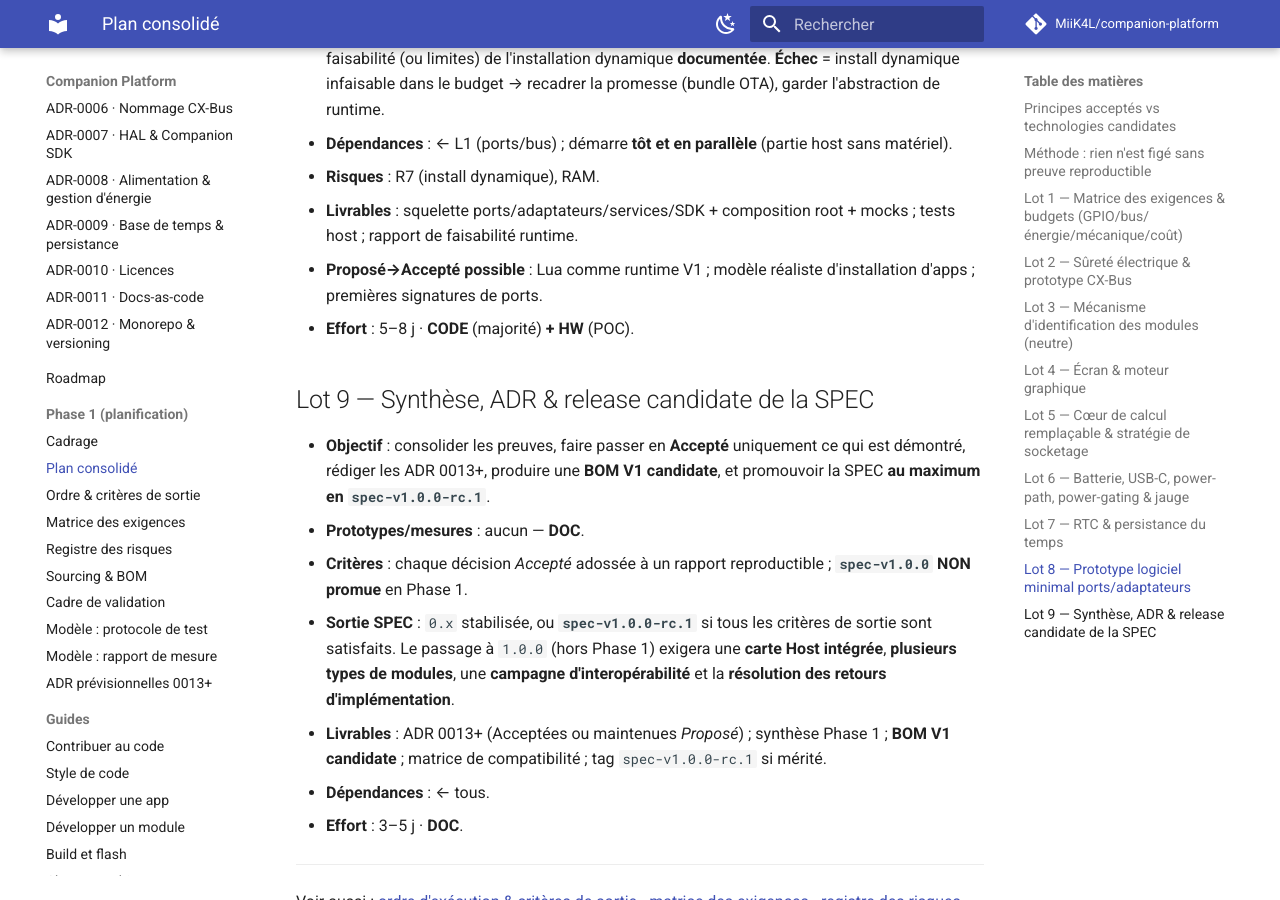
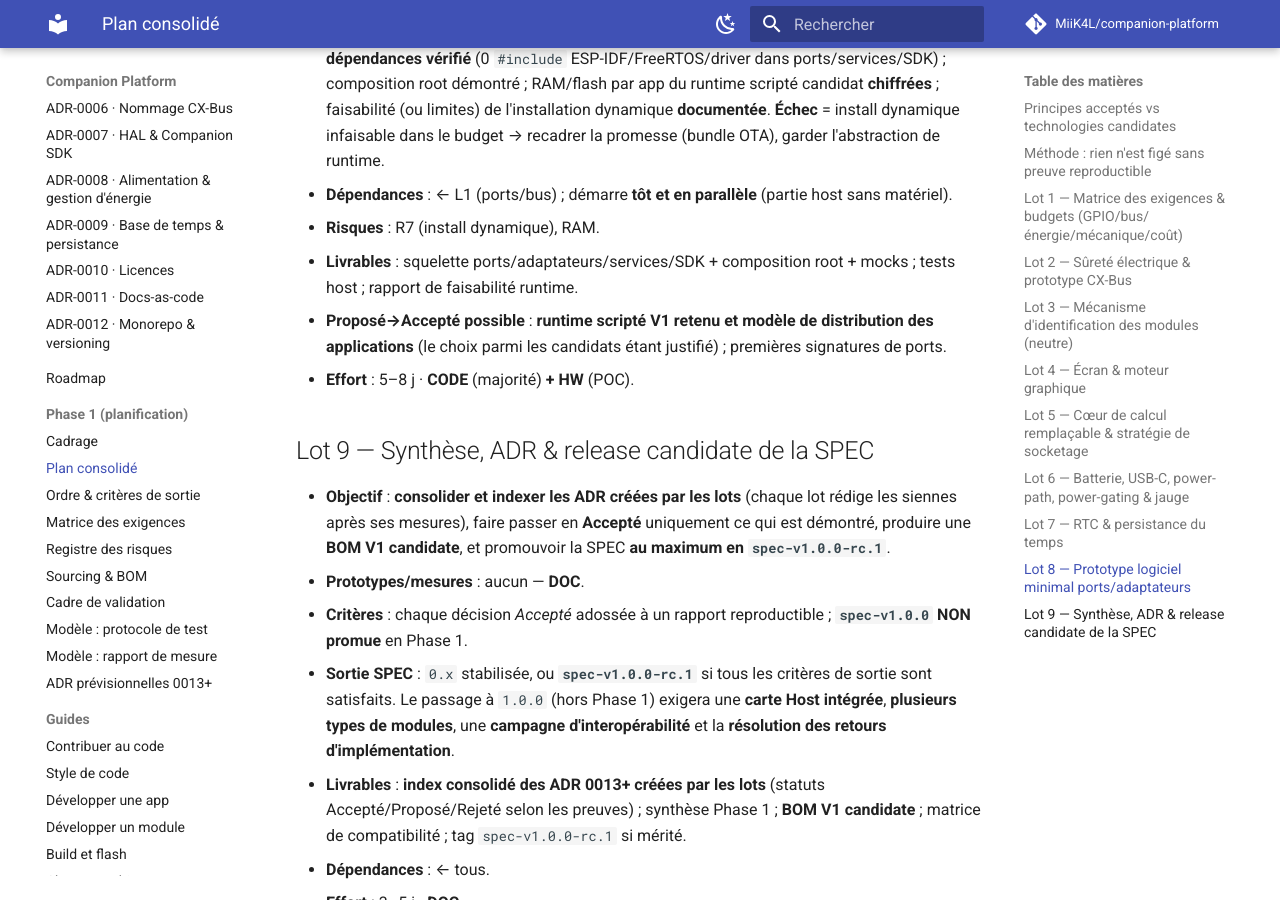
Before and after one commit to MiiK4L/companion-platform, an MkDocs documentation site: the page built from docs/phase-1/plan.md, in a window 1280 px wide and 900 px high, scrolled down 6726 px. Built offline with MkDocs 1.6.1 and Material for MkDocs 9.7.7, drawn with Linux system fonts in a browser that asks for light colours; comment, search, counter and statistics services are not loaded; some of the changed text lies outside the part shown.

Commit message:
docs(phase-1): décisions affichage/runtime neutres et L9 = index
Affichage/runtime V1 en decisions neutres ; arbitrage coeur ; L9
consolide/indexe les ADR des lots.

```diff
--- a/docs/phase-1/plan.md
+++ b/docs/phase-1/plan.md
@@ -105,7 +105,7 @@
 - **Dépendances** : ← L1 ; ↔ L2 (SPI) ; ↔ L6 (conso).
 - **Risques** : R2, RAM/PSRAM, R4 (autonomie).
 - **Livrables** : rapport écran (RAM/FPS/conso) + reco contrôleur+format.
-- **Proposé→Accepté possible** : contrôleur+format ; LVGL ; budget RAM/écran.
+- **Proposé→Accepté possible** : **architecture d'affichage et moteur graphique V1 retenu** (contrôleur, format, budget mémoire), le choix parmi les candidats étant justifié par comparaison.
 - **Effort** : 4–6 j · **HW** (+ CODE via L8).
 
 ## Lot 5 — Cœur de calcul remplaçable & stratégie de socketage
@@ -162,16 +162,16 @@
 - **Dépendances** : ← L1 (ports/bus) ; démarre **tôt et en parallèle** (partie host sans matériel).
 - **Risques** : R7 (install dynamique), RAM.
 - **Livrables** : squelette ports/adaptateurs/services/SDK + composition root + mocks ; tests host ; rapport de faisabilité runtime.
-- **Proposé→Accepté possible** : Lua comme runtime V1 ; modèle réaliste d'installation d'apps ; premières signatures de ports.
+- **Proposé→Accepté possible** : **runtime scripté V1 retenu et modèle de distribution des applications** (le choix parmi les candidats étant justifié) ; premières signatures de ports.
 - **Effort** : 5–8 j · **CODE** (majorité) **+ HW** (POC).
 
 ## Lot 9 — Synthèse, ADR & release candidate de la SPEC
 
-- **Objectif** : consolider les preuves, faire passer en **Accepté** uniquement ce qui est démontré, rédiger les ADR 0013+, produire une **BOM V1 candidate**, et promouvoir la SPEC **au maximum en `spec-v1.0.0-rc.1`**.
+- **Objectif** : **consolider et indexer les ADR créées par les lots** (chaque lot rédige les siennes après ses mesures), faire passer en **Accepté** uniquement ce qui est démontré, produire une **BOM V1 candidate**, et promouvoir la SPEC **au maximum en `spec-v1.0.0-rc.1`**.
 - **Prototypes/mesures** : aucun — **DOC**.
 - **Critères** : chaque décision *Accepté* adossée à un rapport reproductible ; **`spec-v1.0.0` NON promue** en Phase 1.
 - **Sortie SPEC** : `0.x` stabilisée, ou **`spec-v1.0.0-rc.1`** si tous les critères de sortie sont satisfaits. Le passage à `1.0.0` (hors Phase 1) exigera une **carte Host intégrée**, **plusieurs types de modules**, une **campagne d'interopérabilité** et la **résolution des retours d'implémentation**.
-- **Livrables** : ADR 0013+ (Acceptées ou maintenues *Proposé*) ; synthèse Phase 1 ; **BOM V1 candidate** ; matrice de compatibilité ; tag `spec-v1.0.0-rc.1` si mérité.
+- **Livrables** : **index consolidé des ADR 0013+ créées par les lots** (statuts Accepté/Proposé/Rejeté selon les preuves) ; synthèse Phase 1 ; **BOM V1 candidate** ; matrice de compatibilité ; tag `spec-v1.0.0-rc.1` si mérité.
 - **Dépendances** : ← tous.
 - **Effort** : 3–5 j · **DOC**.
 
```
Also changed, not shown: other parts of docs/phase-1/plan.md (+1 -1 lines).
